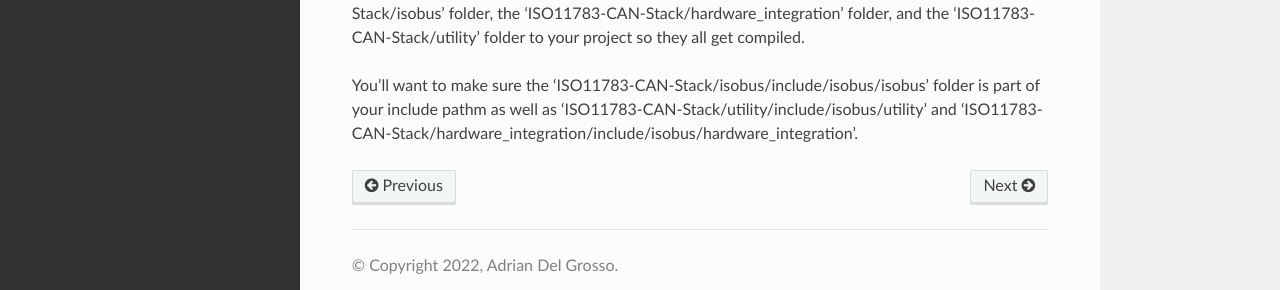
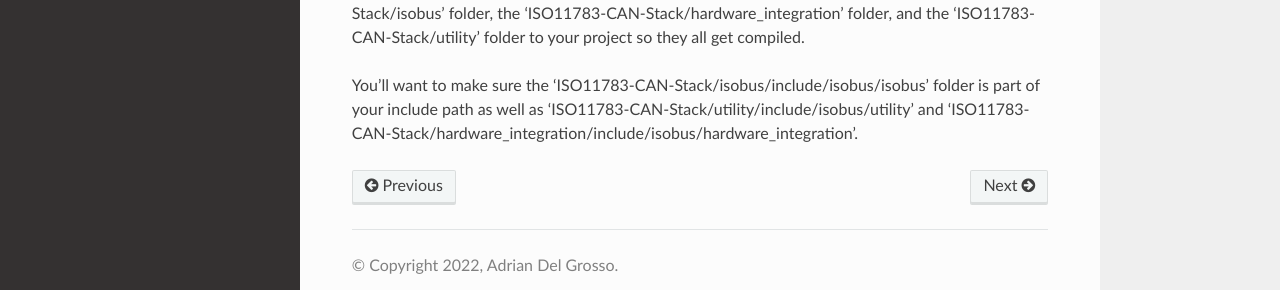
Before and after one commit to Open-Agriculture/AgIsoStack-plus-plus, a Sphinx documentation site: the page built from sphinx/source/Installation.rst, in a window 1280 px wide and 900 px high, scrolled down 1332 px. Shown: the part 565-855 px from the top of the window. Built offline with Sphinx 7.4.7 and the Read the Docs theme 2.0.0, drawn with Linux system fonts in a browser that asks for light colours; pages that are not in the unit, such as notebooks, are missing from menus.

```diff
--- a/sphinx/source/Installation.rst
+++ b/sphinx/source/Installation.rst
@@ -74,4 +74,4 @@
 
 If you are not using CMake, just make sure to add all the files from the 'ISO11783-CAN-Stack/isobus' folder, the 'ISO11783-CAN-Stack/hardware_integration' folder, and the 'ISO11783-CAN-Stack/utility' folder to your project so they all get compiled.
 
-You'll want to make sure the 'ISO11783-CAN-Stack/isobus/include/isobus/isobus' folder is part of your include pathm as well as 'ISO11783-CAN-Stack/utility/include/isobus/utility' and 'ISO11783-CAN-Stack/hardware_integration/include/isobus/hardware_integration'.
+You'll want to make sure the 'ISO11783-CAN-Stack/isobus/include/isobus/isobus' folder is part of your include path as well as 'ISO11783-CAN-Stack/utility/include/isobus/utility' and 'ISO11783-CAN-Stack/hardware_integration/include/isobus/hardware_integration'.
```
Also changed, not shown: README.md (+1 -1 lines).
